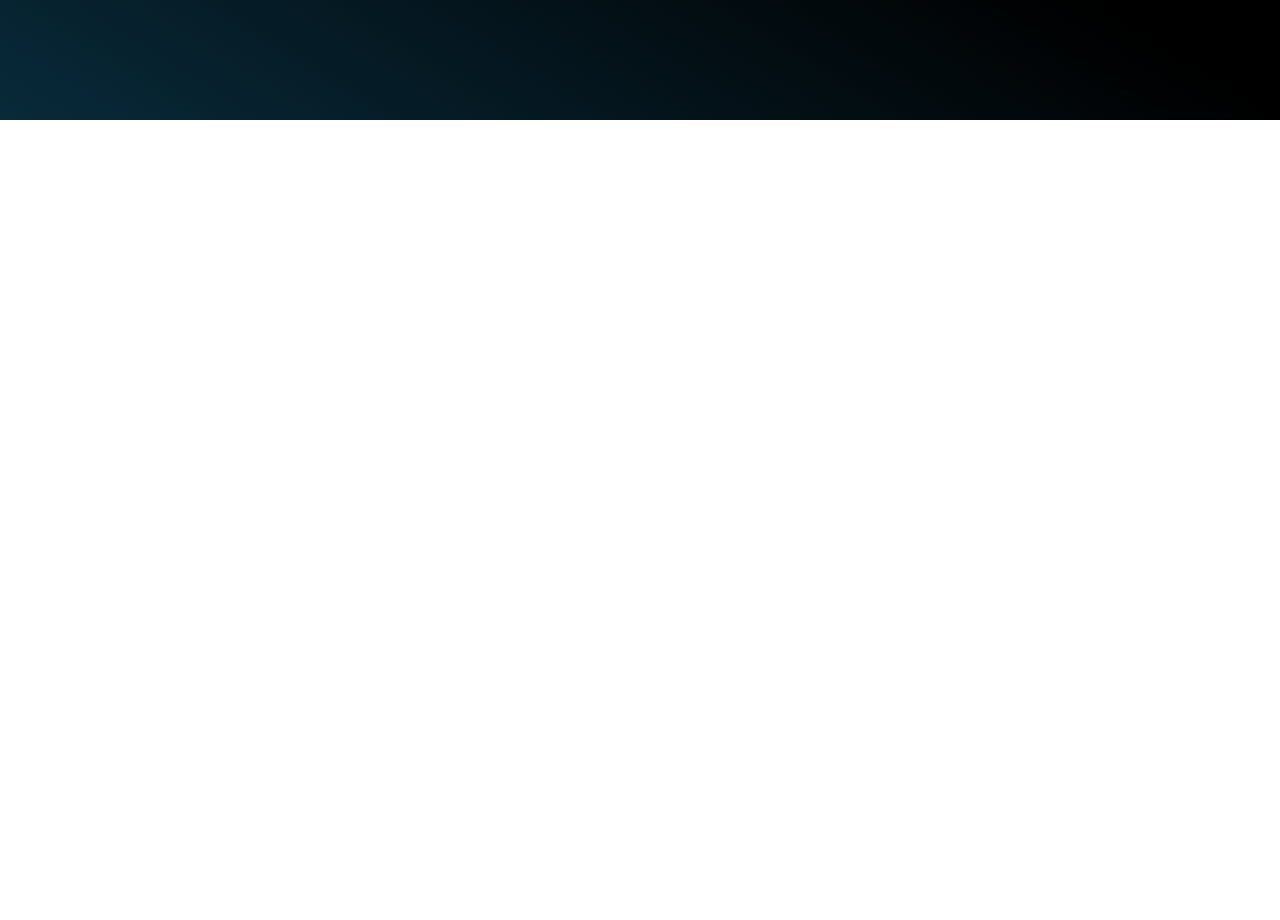
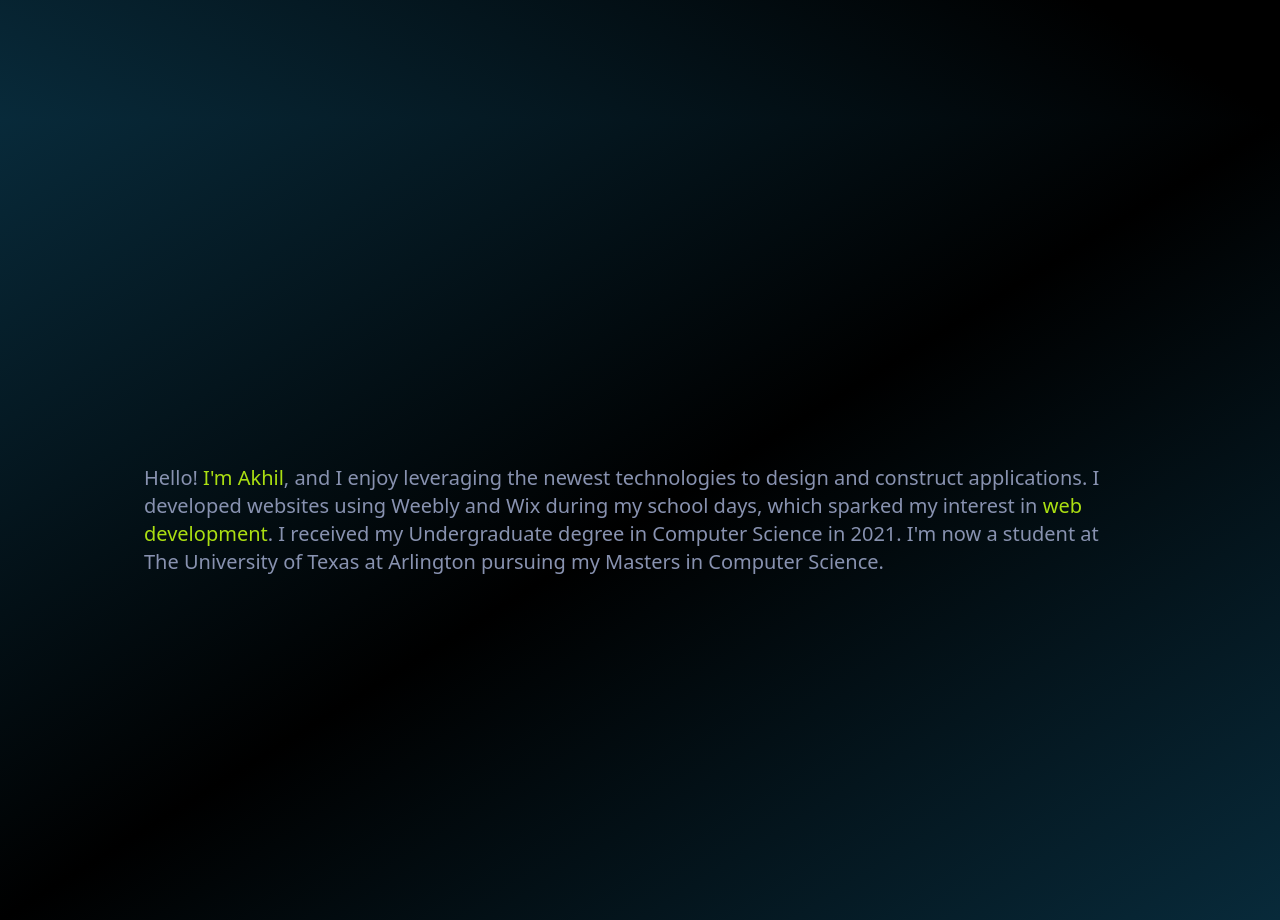
Before and after one commit to AkhilsWorkshop/portfolio-v2, a Next.js app: page / in a window 1280 px wide. Shown: the part 680-1600 px from the top of the page. Before the commit the page ends 800 px from the top, so only its background shows below. Built offline with nearby package versions, Linux system fonts and the light colour scheme.

Commit message:
[Update] About

```diff
--- /dev/null
+++ b/components/Title.tsx
@@ -0,0 +1,39 @@
+import Image from 'next/image'
+import React from 'react'
+
+const Title = () => {
+    return (
+        <div className="min-h-screen lg:h-screen w-full bg-gradient-to-br from-bgDark via-black to-bgDark text-secondary">
+
+            <div className="max-w-screen-lg mx-auto flex flex-col items-center justify-center h-full px-10 sm:px-4 md:flex-row">
+
+                <div className="flex flex-col justify-center h-full sm:gap-10">
+
+                    <div className="flex flex-col-reverse sm:flex-row justify-center items-center text-third gap-5">
+                        <div className="flex flex-col gap-10">
+
+                            {/* <TitleBar name="About me" sNo="01." /> */}
+
+                            <p className="sm:text-xl text-third font-slogan"
+                                data-aos="fade-up"
+                                data-aos-once="true"
+                                data-aos-delay="200">
+                                Hello! <span className="text-primary">I&apos;m Akhil</span>, and I enjoy leveraging the newest technologies to design and construct applications. I developed websites using Weebly and Wix during my school days, which sparked my interest in <span className="text-primary">web development</span>. I received my Undergraduate degree in Computer Science in 2021. I&apos;m now a student at The University of Texas at Arlington pursuing my Masters in Computer Science.
+                            </p>
+
+                        </div>
+
+                        {/* <Image src={profilePic} alt="My profile pic" className="w-2/4 md:w-1/4 rounded-full shadow-xl hover:sepia border-2 border-sixth md:rounded-md mx-auto mt-16 md:mt-0 duration-300"></img> */}
+
+                    </div>
+
+                    {/* <Progress /> */}
+
+
+                </div>
+            </div>
+        </div>
+    )
+}
+
+export default Title
--- a/layouts/Header.tsx
+++ b/layouts/Header.tsx
@@ -37,7 +37,7 @@ const Header = () => {
     return (
         <>
             <header className="fixed flex justify-center items-center w-full h-12 text-secondary
-        px-4 shadow-xl transition-all ease-in duration-300 bg-black/90 backdrop-blur">
+        px-4 shadow-xl transition-all ease-in duration-300 bg-black/60 backdrop-blur z-50">
                 <nav className="max-w-screen-lg flex justify-between items-center w-full">
                     <motion.div
                         initial={{
--- a/pages/Home.tsx
+++ b/pages/Home.tsx
@@ -1,11 +1,17 @@
 import React from 'react'
 import Hero from './home/Hero'
+import About from './home/About'
 
 
 const Home = () => {
     return (
         <>
-            <Hero />
+            <section id='hero' className='snap-center'>
+                <Hero />
+            </section>
+            <section id='about' className='snap-center'>
+                <About />
+            </section>
         </>
     )
 }
--- /dev/null
+++ b/pages/home/About.tsx
@@ -0,0 +1,38 @@
+import React from 'react'
+
+const About = () => {
+    return (
+        <div className="min-h-screen lg:h-screen w-full bg-gradient-to-br from-bgDark via-black to-bgDark text-secondary">
+
+            <div className="max-w-screen-lg mx-auto flex flex-col items-center justify-center h-full px-10 sm:px-4 md:flex-row">
+
+                <div className="flex flex-col justify-center h-full sm:gap-10">
+
+                    <div className="flex flex-col-reverse sm:flex-row justify-center items-center text-third gap-5">
+                        <div className="flex flex-col gap-10">
+
+                            {/* <TitleBar name="About me" sNo="01." /> */}
+
+                            <p className="sm:text-xl text-third font-slogan"
+                                data-aos="fade-up"
+                                data-aos-once="true"
+                                data-aos-delay="200">
+                                Hello! <span className="text-primary">I&apos;m Akhil</span>, and I enjoy leveraging the newest technologies to design and construct applications. I developed websites using Weebly and Wix during my school days, which sparked my interest in <span className="text-primary">web development</span>. I received my Undergraduate degree in Computer Science in 2021. I&apos;m now a student at The University of Texas at Arlington pursuing my Masters in Computer Science.
+                            </p>
+
+                        </div>
+
+                        {/* <Image src={profilePic} alt="My profile pic" className="w-2/4 md:w-1/4 rounded-full shadow-xl hover:sepia border-2 border-sixth md:rounded-md mx-auto mt-16 md:mt-0 duration-300"></img> */}
+
+                    </div>
+
+                    {/* <Progress /> */}
+
+
+                </div>
+            </div>
+        </div>
+    )
+}
+
+export default About
--- a/pages/home/Hero.tsx
+++ b/pages/home/Hero.tsx
@@ -1,15 +1,27 @@
+import { motion } from 'framer-motion'
 import React from 'react'
 import { BsChevronDown, BsDownload } from "react-icons/bs"
 import { FiExternalLink } from "react-icons/fi"
 
 const Hero = () => {
+
     return (
         <div className="h-screen w-full bg-gradient-to-tr from-bgDark via-black to-black">
 
             <div className="max-w-screen-lg mx-auto flex items-center justify-center h-full px-10 sm:py-0 sm:px-4">
 
                 <div className="flex flex-col justify-center gap-2 sm:gap-4 h-full">
-
+                    <motion.div
+                        initial={{
+                            opacity: 0,
+                        }}
+                        animate={{
+                            opacity: [0.5, 0.6, 0.7, 1],
+                        }}
+                        transition={{
+                            duration: 2,
+                        }}
+                        className="flex flex-col justify-center gap-2 sm:gap-4">
                         <p className="text-primary py-4 font-slogan font-normal">Hello, my name is</p>
                         <h2 className="text-4xl sm:text-7xl font-bold text-[#F3F0EB]">Akhil Harikumar</h2>
                         <h2 className="text-third text-2xl sm:text-6xl font-bold">Full Stack Developer</h2>
@@ -17,7 +29,7 @@ const Hero = () => {
                             The University of Texas at Arlington.
                         </span>
                         </p>
-
+                    </motion.div>
                     <div className="flex flex-col sm:flex-row items-start gap-3">
 
                         <a href="https://hellobuddy.ga/" target="_blank" rel="noreferrer" className="text-[#ABDF12] font-slogan border-2 border-[#ABDF12] my-2 px-6 py-3 rounded-md flex items-center gap-1 cursor-pointer duration-500 hover:bg-[#ABDF12]/20">Check out my latest Project<FiExternalLink size={18} />
--- a/pages/index.tsx
+++ b/pages/index.tsx
@@ -5,7 +5,7 @@ import Loading from '../layouts/Loading'
 import Home from './Home'
 
 const IndexPage = () => {
-  const [loading, setLoading] = useState(true)
+  const [loading, setLoading] = useState(false)
 
   useEffect(() => {
     setTimeout(() => setLoading(false), 2000)
@@ -15,7 +15,7 @@ const IndexPage = () => {
       {loading ?
         <Loading />
         :
-        <div>
+        <div className='snap-y snap-mandatory z-0'>
           <Head>
             <title>Akhil Harikumar</title>
             <meta name="description" content="Generated by create next app" />
```
Lines whose indentation alone changed are shown as unchanged.
